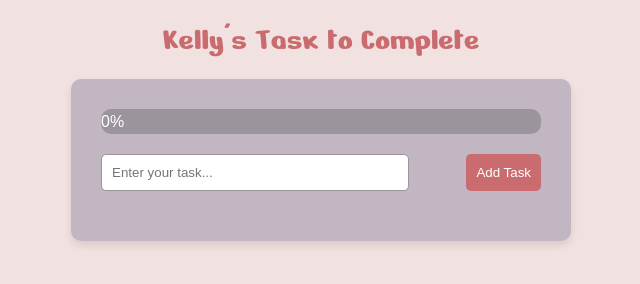
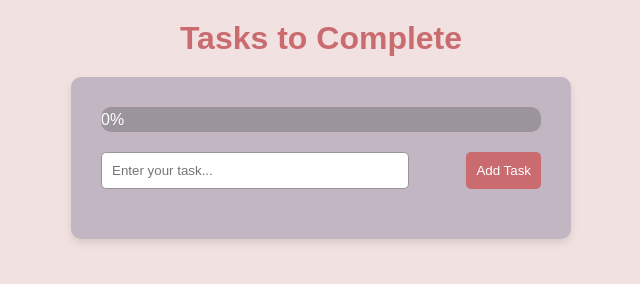
Before and after one commit to kellyzhuang/food, a plain HTML site: page index.html in a window 1280 px wide. Shown: the whole page, without its empty margins (319-959 px from the left). Drawn offline with Linux system fonts and the light colour scheme.

Commit message:
Update index.html

```diff
--- a/index.html
+++ b/index.html
@@ -4,9 +4,7 @@
 <head>
     <meta charset="UTF-8">
     <meta name="viewport" content="width=device-width, initial-scale=1.0">
-    <title>Kelly's Task</title>
-    <!-- Include Google Fonts -->
-    <link rel="stylesheet" href="https://fonts.googleapis.com/css2?family=Nerko+One&display=swap">
+    <title>Kelly's Life</title>
     <style>
         * {
             margin: 0;
@@ -24,12 +22,9 @@
             align-items: center;
         }
 
-        .header {
-            font-family: "Nerko One", cursive;
-            font-weight: 400;
-            font-style: normal;
+        h1 {
+            margin-bottom: 20px;
             color: #CA6C6F;
-            margin-bottom: 20px;
             text-align: center;
         }
 
@@ -167,7 +162,7 @@
 
 <body>
 
-    <h1 class="header">Kelly's Task to Complete</h1>
+    <h1>Tasks to Complete</h1>
 
     <div class="planner-container">
         <!-- Progress Tracker -->
@@ -288,3 +283,17 @@
                 const tasks = [];
                 const taskElements = document.querySelectorAll('.task');
                 taskElements.forEach(taskElement => {
+                    const text = taskElement.querySelector('span').innerText;
+                    const completed = taskElement.querySelector('input[type="checkbox"]').checked;
+                    tasks.push({ text, completed });
+                });
+                localStorage.setItem('tasks', JSON.stringify(tasks));
+            } catch (error) {
+                console.error('Failed to save tasks to localStorage:', error);
+            }
+        }
+    </script>
+
+</body>
+
+</html>
```
